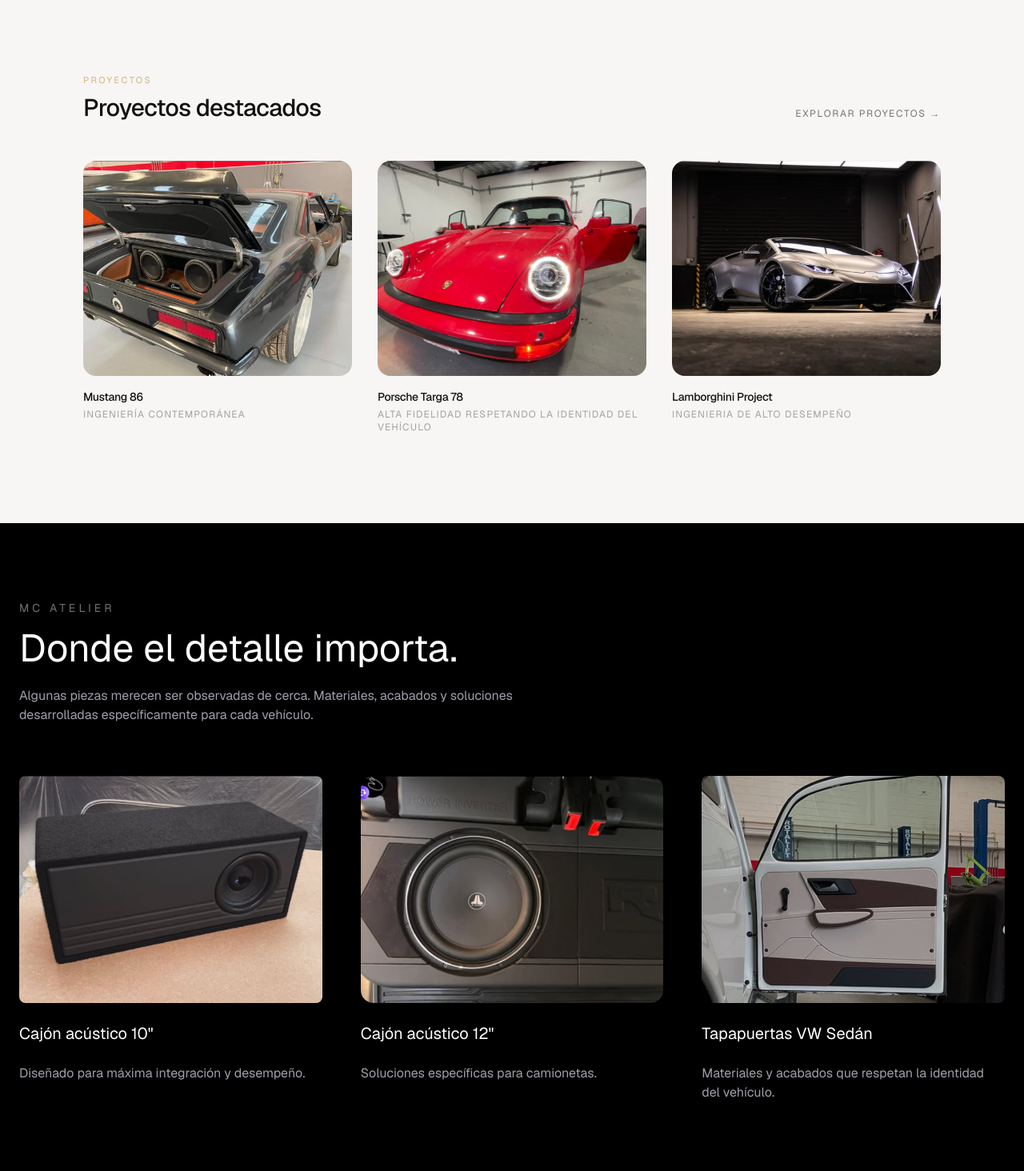
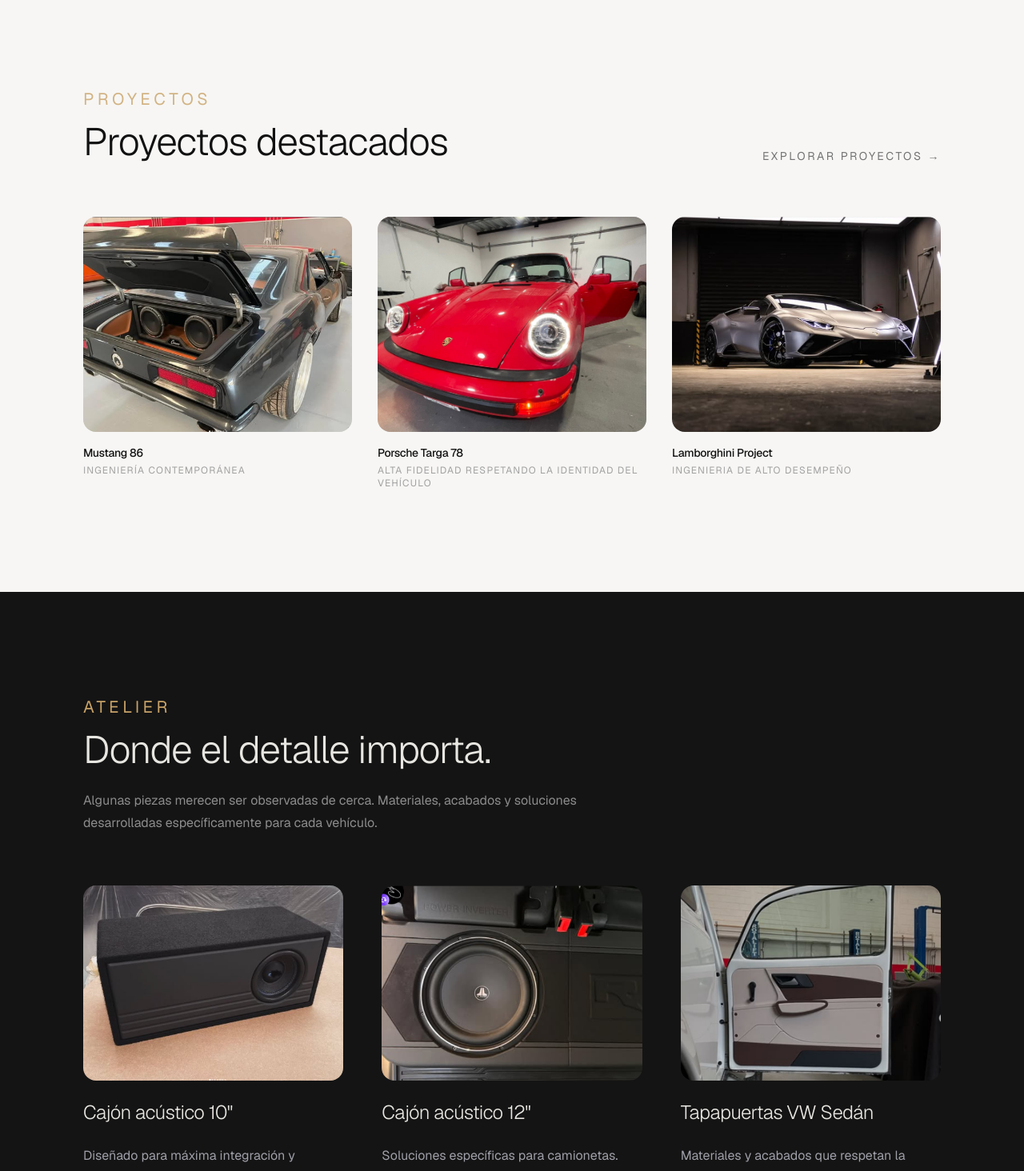
Before and after one commit to soyelMeno/Landing, a Next.js app: page / in a window 1280 px wide. Shown: the part 820-2284 px from the top of the page at 80% size. Built offline with nearby package versions, Linux system fonts and the light colour scheme.

Commit message:
reestructurando atelier

```diff
--- a/app/globals.css
+++ b/app/globals.css
@@ -29,6 +29,6 @@ body {
 .eyebrow {
   letter-spacing: 0.22em;
   text-transform: uppercase;
-  font-size: 0.7rem;
+  font-size: 1.3rem;
   color: var(--accent);
 }
--- a/components/Atelier.tsx
+++ b/components/Atelier.tsx
@@ -1,92 +1,77 @@
+import Section from "./Section";
 import Image from "next/image";
+
 export default function Atelier() {
   return (
-    <section className="bg-black text-white py-24">
-      <div className="mx-auto max-w-7xl px-6">
+    <Section
+      eyebrow="Atelier"
+      title="Donde el detalle importa."
+      description="Algunas piezas merecen ser observadas de cerca. Materiales, acabados y soluciones desarrolladas específicamente para cada vehículo."
+      tone="dark"
+    >
+      <div className="grid gap-12 md:grid-cols-2 lg:grid-cols-3">
 
-        <div className="mb-16">
-          <p className="text-sm tracking-[0.3em] text-zinc-500 uppercase">
-            MC Atelier
-          </p>
-
-          <h2 className="mt-4 text-4xl md:text-5xl">
-            Donde el detalle importa.
-          </h2>
-
-          <p className="mt-6 max-w-2xl text-zinc-400">
-            Algunas piezas merecen ser observadas de cerca. Materiales,
-            acabados y soluciones desarrolladas específicamente para cada
-            vehículo.
-          </p>
-        </div>
-
-        <div className="
-          grid
-          gap-12
-          md:grid-cols-2
-          lg:grid-cols-3
-        ">
-
-          <article className="space-y-6">
-            <div className="relative aspect-[4/3] overflow-hidden rounded-lg">
-  <Image
-  src="/atelier/cajon10/cover.png"
-  alt="Cajón acústico 10 pulgadas"
-  width={600}
-  height={450}
-/>
-</div>
-
-            <h3 className="text-xl">
-              Cajón acústico 10"
-            </h3>
-
-            <p className="text-zinc-400">
-              Diseñado para máxima integración y desempeño.
-            </p>
-          </article>
-
+        {/* Cajón 10" */}
         <article className="space-y-6">
           <div className="relative aspect-[4/3] overflow-hidden rounded-2xl">
             <Image
-    src="/atelier/cajonpickup/cover.png"
-    alt='Cajón acústico para pick up'
+              src="/atelier/cajon10/cover.png"
+              alt='Cajón acústico de 10 pulgadas'
               fill
               className="object-cover"
             />
           </div>
 
-            <h3 className="text-xl">
-              Cajón acústico 12"
+          <h3 className="text-2xl font-light tracking-tight">
+            Cajón acústico 10"
           </h3>
 
-            <p className="text-zinc-400">
-              Soluciones específicas para camionetas.
+          <p className="leading-7 text-zinc-400">
+            Diseñado para máxima integración y desempeño.
           </p>
         </article>
 
+        {/* Cajón Pick Up */}
         <article className="space-y-6">
-            <div className="relative aspect-[4/3] overflow-hidden rounded-lg">
+          <div className="relative aspect-[4/3] overflow-hidden rounded-2xl">
             <Image
-    src="/atelier/tapapuertas/cover.jpeg"
-    alt='Tapapuertas para VW Vocho'
+              src="/atelier/cajonpickup/cover.png"
+              alt="Cajón acústico para Pick Up"
               fill
               className="object-cover"
             />
           </div>
 
-            <h3 className="text-xl">
+          <h3 className="text-2xl font-light tracking-tight">
+            Cajón acústico 12"
+          </h3>
+
+          <p className="leading-7 text-zinc-400">
+            Soluciones específicas para camionetas.
+          </p>
+        </article>
+
+        {/* Tapapuertas */}
+        <article className="space-y-6">
+          <div className="relative aspect-[4/3] overflow-hidden rounded-2xl">
+            <Image
+              src="/atelier/tapapuertas/cover.jpeg"
+              alt="Tapapuertas para VW Sedán"
+              fill
+              className="object-cover"
+            />
+          </div>
+
+          <h3 className="text-2xl font-light tracking-tight">
             Tapapuertas VW Sedán
           </h3>
 
-            <p className="text-zinc-400">
+          <p className="leading-7 text-zinc-400">
             Materiales y acabados que respetan la identidad del vehículo.
           </p>
         </article>
 
       </div>
-
-      </div>
-    </section>
+    </Section>
   );
 }
--- a/components/FeaturedProjects.tsx
+++ b/components/FeaturedProjects.tsx
@@ -11,7 +11,14 @@ export default function FeaturedProjects() {
       action={
         <Link
           href="/portfolio"
-          className="text-xs uppercase tracking-[0.14em] text-neutral-500 transition-colors hover:text-foreground hover:text-[#111111]"
+          className="
+text-sm
+uppercase
+tracking-[0.18em]
+text-neutral-500
+transition-colors
+hover:text-[#111111]
+"
         >
           Explorar Proyectos →
         </Link>
--- a/components/Filosofia.tsx
+++ b/components/Filosofia.tsx
@@ -1,33 +1,60 @@
-export default function Filosofia() {
+export default function Philosophy() {
+  const principles = [
+    {
+      title: "PRECISIÓN",
+      description:
+        "Cada pieza encaja como si hubiera sido diseñada por el fabricante.",
+    },
+    {
+      title: "DETALLE",
+      description:
+        "Cada costura, textura y acabado forman parte de la experiencia.",
+    },
+    {
+      title: "RESPETO",
+      description:
+        "Conservamos la esencia de cada vehículo antes de intervenirlo.",
+    },
+    {
+      title: "INTEGRACIÓN",
+      description:
+        "La tecnología se siente natural, nunca añadida.",
+    },
+  ];
+
   return (
-    <section className="bg-black py-32 text-white">
+    <section className="bg-black py-28 md:py-36">
       <div className="mx-auto max-w-5xl px-6">
 
-        <div className="space-y-12">
+        {/* Encabezado */}
+        <div className="mb-24 max-w-2xl">
+          <p className="mb-4 text-sm uppercase tracking-[0.3em] text-zinc-500">
+            Nuestra filosofía
+          </p>
 
-          <h2 className="text-5xl md:text-7xl font-light tracking-tight">
-            PRECISIÓN
+          <h2 className="text-4xl font-light leading-tight text-white md:text-6xl">
+            No diseñamos proyectos alrededor de componentes.
+            <br />
+            Diseñamos experiencias alrededor del vehículo.
           </h2>
-
-          <h2 className="text-5xl md:text-7xl font-light tracking-tight text-zinc-400">
-            DETALLE
-          </h2>
-
-          <h2 className="text-5xl md:text-7xl font-light tracking-tight">
-            RESPETO
-          </h2>
-
-          <h2 className="text-5xl md:text-7xl font-light tracking-tight text-zinc-400">
-            INTEGRACIÓN
-          </h2>
-
         </div>
 
-        <div className="mt-20 max-w-xl">
-          <p className="text-lg text-zinc-400 leading-relaxed">
-            Principios que guían cada proyecto desarrollado por
-            MC Auto Sound Design.
-          </p>
+        {/* Principios */}
+        <div className="space-y-7">
+          {principles.map((item) => (
+            <div
+              key={item.title}
+              className="border-t border-zinc-800 pt-8"
+            >
+              <h3 className="mb-3 text-3xl font-light tracking-tight text-white md:text-5xl">
+                {item.title}
+              </h3>
+
+              <p className="max-w-2xl text-lg leading-relaxed text-zinc-400">
+                {item.description}
+              </p>
+            </div>
+          ))}
         </div>
 
       </div>
--- a/components/Section.tsx
+++ b/components/Section.tsx
@@ -24,39 +24,58 @@ export default function Section({
 
   return (
     <section
-      className={`py-20 sm:py-28 ${
-        isDark ? "bg-panel text-foreground" : "bg-[#f7f6f4] text-[#111111]"
+      className={`py-24 md:py-32 ${
+        isDark
+          ? "bg-panel text-foreground"
+          : "bg-[#f7f6f4] text-[#111111]"
       } ${className}`}
     >
       <Container>
-        <div className="flex flex-col gap-4 sm:flex-row sm:items-end sm:justify-between">
-          <div>
+
+        <div className="flex flex-col gap-6 md:flex-row md:items-end md:justify-between">
+
+          <div className="max-w-2xl">
+
             {eyebrow && (
               <p
-                className={`eyebrow ${
+                className={`hidden md:block eyebrow ${
                   isDark ? "" : "text-muted opacity-80"
                 }`}
               >
                 {eyebrow}
               </p>
             )}
-            <h2 className="mt-2 text-2xl font-medium tracking-tight sm:text-3xl">
+
+            <h2 className="mt-2 text-3xl md:text-5xl font-light tracking-tight leading-tight">
               {title}
             </h2>
+
             {description && (
               <p
-                className={`mt-2 max-w-md text-sm leading-relaxed ${
-                  isDark ? "text-muted" : "text-neutral-500"
+                className={`mt-5 text-base leading-7 ${
+                  isDark
+                    ? "text-muted"
+                    : "text-neutral-500"
                 }`}
               >
                 {description}
               </p>
             )}
+
           </div>
-          {action && <div className="shrink-0">{action}</div>}
+
+          {action && (
+            <div className="self-start md:self-end">
+              {action}
+            </div>
+          )}
+
         </div>
 
-        <div className="mt-12">{children}</div>
+        <div className="mt-14 md:mt-16">
+          {children}
+        </div>
+
       </Container>
     </section>
   );
```
Lines whose indentation alone changed are shown as unchanged.
